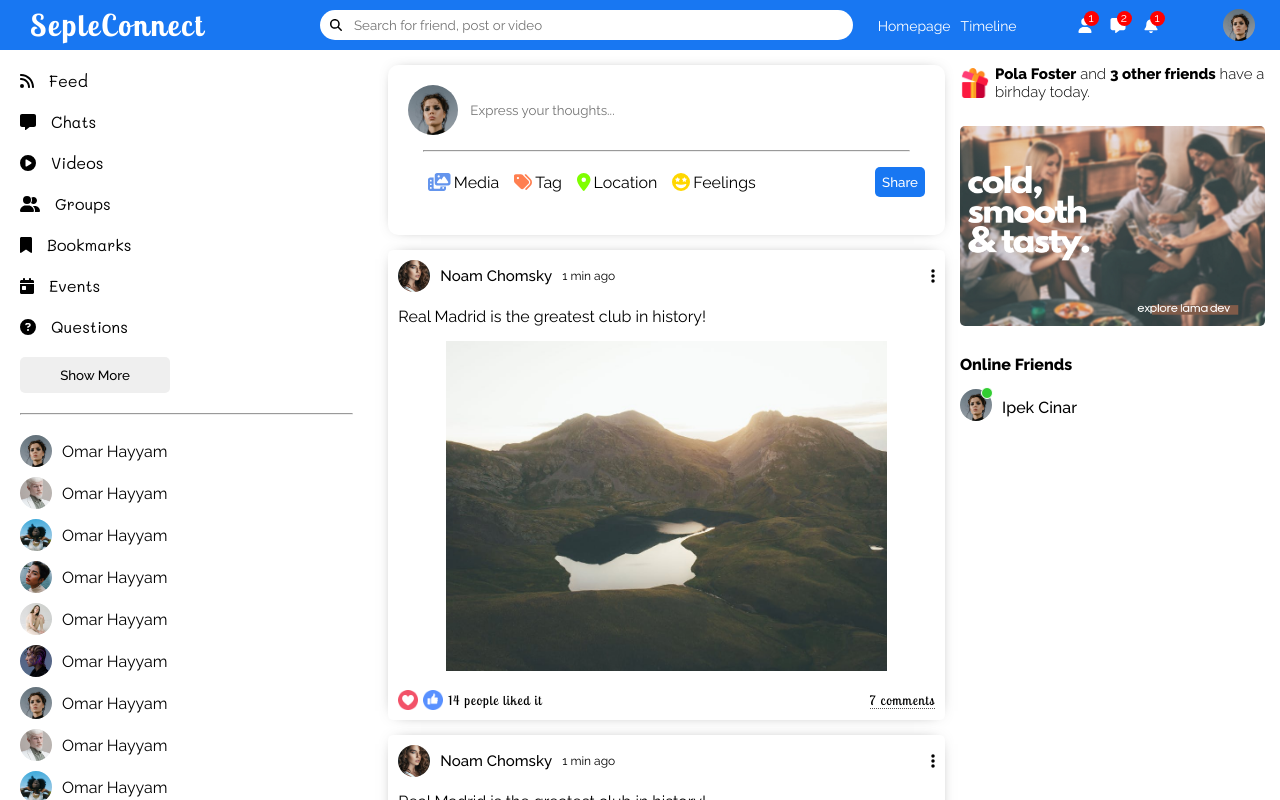
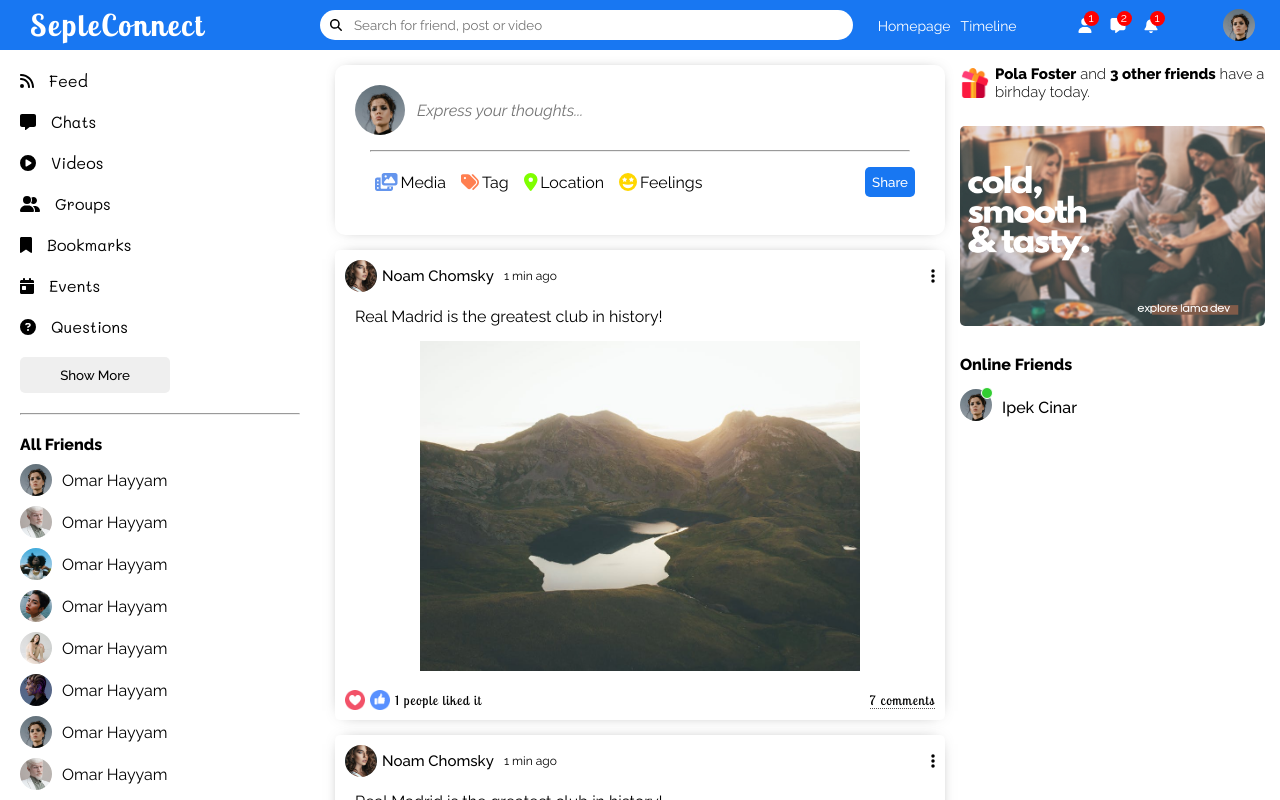
Before and after one commit to Arnazarov/seple, a React (Create React App) app in the folder frontend/: page / in a window 1280 px wide. Shown: the top 800 px of the page. Built offline with nearby package versions, Linux system fonts and the light colour scheme; the HTML template or start-up script is replaced by a standard one.

Commit message:
added logic to like/unlike post

```diff
--- a/frontend/src/components/Feed/Feed.module.scss
+++ b/frontend/src/components/Feed/Feed.module.scss
@@ -1,5 +1,5 @@
 .container {
-  flex: 5.5;
+  flex: 6;
 
   .wrapper {
     padding: 15px;
--- a/frontend/src/components/LeftBar/LeftBar.jsx
+++ b/frontend/src/components/LeftBar/LeftBar.jsx
@@ -47,6 +47,7 @@ const LeftBar = () => {
         </ul>
         <button className={styles.btn}>Show More</button>
         <hr className={styles.line}></hr>
+        <h4 className={styles.title}>All Friends</h4>
         <ul className={styles.friendList}>
           <li className={styles.friend}>
             <img
--- a/frontend/src/components/LeftBar/LeftBar.module.scss
+++ b/frontend/src/components/LeftBar/LeftBar.module.scss
@@ -1,9 +1,11 @@
 @import '../../index.scss';
 
 .container {
-  flex: 3.5;
+  flex: 3;
   height: calc(100vh - 50px);
   overflow-y: scroll;
+  position: sticky;
+  top: 50px;
 
   &::-webkit-scrollbar {
     width: 5px;
@@ -52,6 +54,11 @@
       margin: 20px 0;
     }
 
+    .title {
+      font-size: 16px;
+      margin-bottom: 10px;
+    }
+
     .friendList {
       padding: 0;
       margin: 0;
--- a/frontend/src/components/Post/Post.jsx
+++ b/frontend/src/components/Post/Post.jsx
@@ -1,7 +1,15 @@
 import styles from './Post.module.scss';
 import { FontAwesomeIcon } from '@fortawesome/react-fontawesome';
 import { faEllipsisVertical } from '@fortawesome/free-solid-svg-icons';
+import { useState } from 'react';
 const Posts = () => {
+  const [like, setLike] = useState(1);
+  const [liked, setLiked] = useState(false);
+
+  const likeBtnHandler = (e) => {
+    setLike(liked ? like - 1 : like + 1);
+    setLiked(!liked);
+  };
   return (
     <div className={styles.container}>
       <div className={styles.wrapper}>
@@ -28,8 +36,13 @@ const Posts = () => {
         <div className={styles.bottom}>
           <div className={styles.bottomL}>
             <img src="/assets/heart.png" alt="" className={styles.icon} />
-            <img src="/assets/like.png" alt="" className={styles.icon} />
-            <span className={styles.likeCounter}>14 people liked it</span>
+            <img
+              src="/assets/like.png"
+              alt=""
+              className={styles.icon}
+              onClick={likeBtnHandler}
+            />
+            <span className={styles.likeCounter}>{like} people liked it</span>
           </div>
           <div className={styles.bottomR}>
             <span className={styles.comment}>7 comments</span>
--- a/frontend/src/components/Post/Post.module.scss
+++ b/frontend/src/components/Post/Post.module.scss
@@ -22,7 +22,7 @@
         .profileName {
           font-size: 15px;
           font-weight: 500;
-          margin: 0 10px;
+          margin: 0 10px 0 5px;
         }
         .profileDate {
           font-size: 12px;
@@ -32,6 +32,10 @@
 
     .center {
       margin: 15px 0;
+
+      .postText {
+        margin-left: 10px;
+      }
 
       .postImg {
         margin-top: 15px;
--- a/frontend/src/components/Share/Share.module.scss
+++ b/frontend/src/components/Share/Share.module.scss
@@ -21,6 +21,8 @@
       .input {
         border: none;
         width: 80%;
+        font-size: 16px;
+        font-style: italic;
 
         &:focus {
           outline: none;
@@ -57,6 +59,7 @@
         font-weight: 500;
         cursor: pointer;
         color: white;
+        margin-right: 10px;
       }
     }
   }
```
